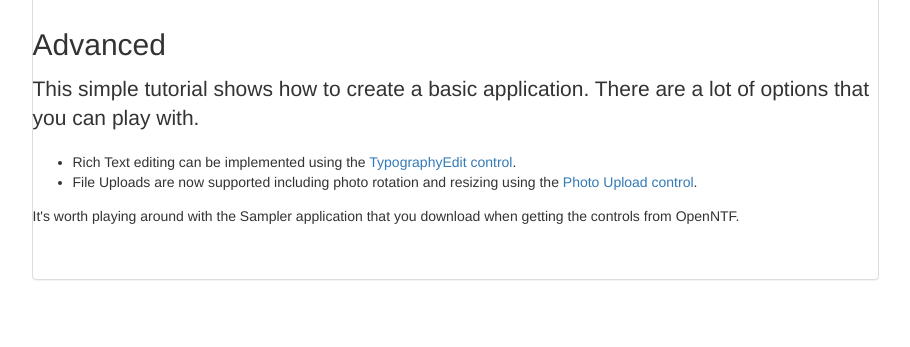
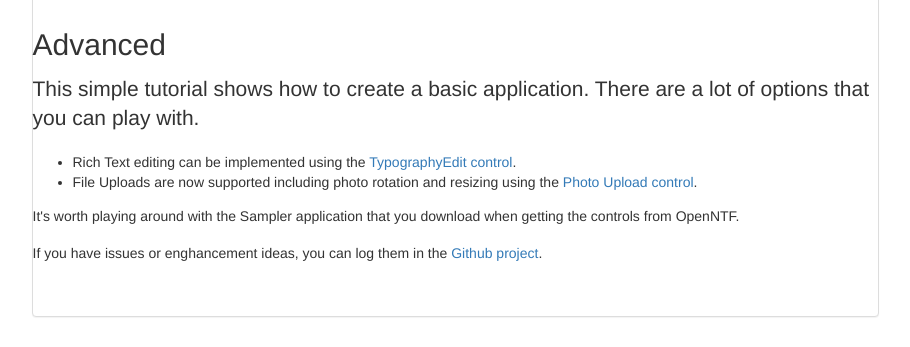
Before and after one commit to whitemx/xcontrols-domino, a website: page public/gettingstarted.html in a window 1280 px wide. Shown: the part 5652-5999 px from the top of the page, without its empty margins (331-1241 px from the left). Before the commit the page ends 5962 px from the top, so only its background shows below. Drawn offline with nearby package versions, Linux system fonts and the light colour scheme.

Commit message:
First cut of getting started tutorial

```diff
--- a/public/gettingstarted.html
+++ b/public/gettingstarted.html
@@ -174,7 +174,7 @@
         <li>File Uploads are now supported including photo rotation and resizing using the <a href="http://xcontrols.org/public/docs.html#doc-photoupload">Photo Upload control</a>.</li>
         </ul>
         <p>It's worth playing around with the Sampler application that you download when getting the controls from OpenNTF.</p>
-
+        <p>If you have issues or enghancement ideas, you can log them in the <a href="https://github.com/teamstudio/xcontrols-domino/issues">Github project</a>.</p>
         </div>
 
       </div>
```
